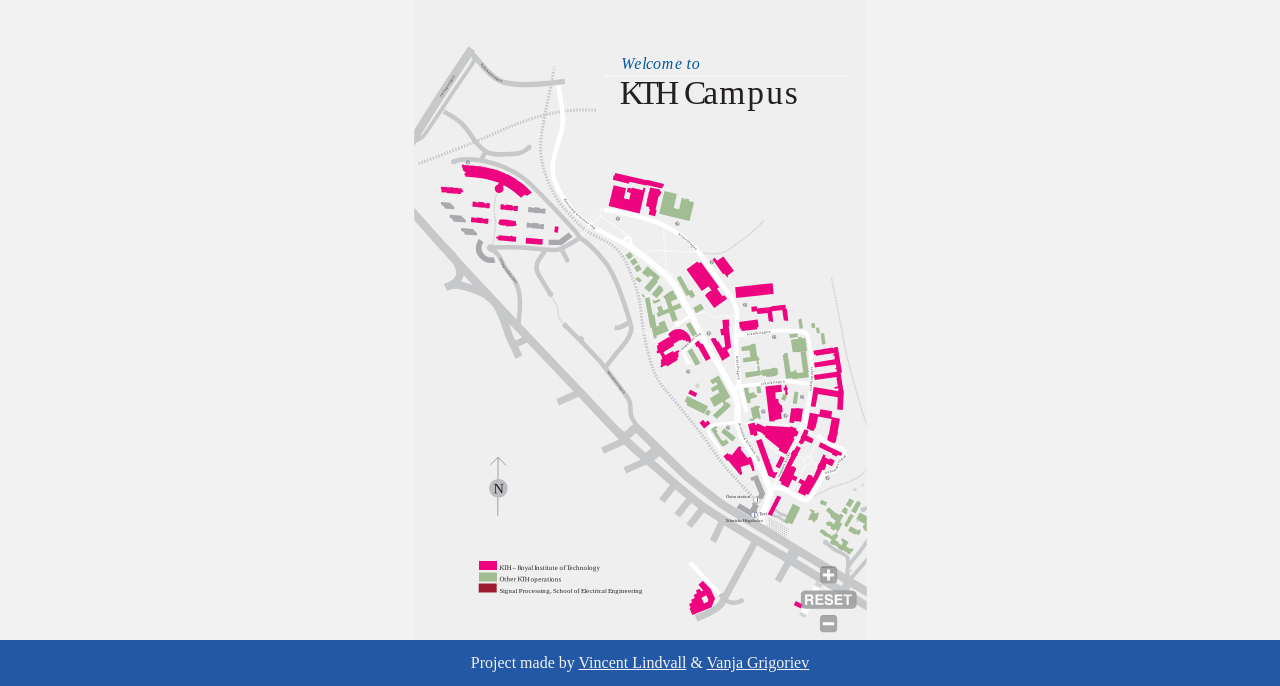
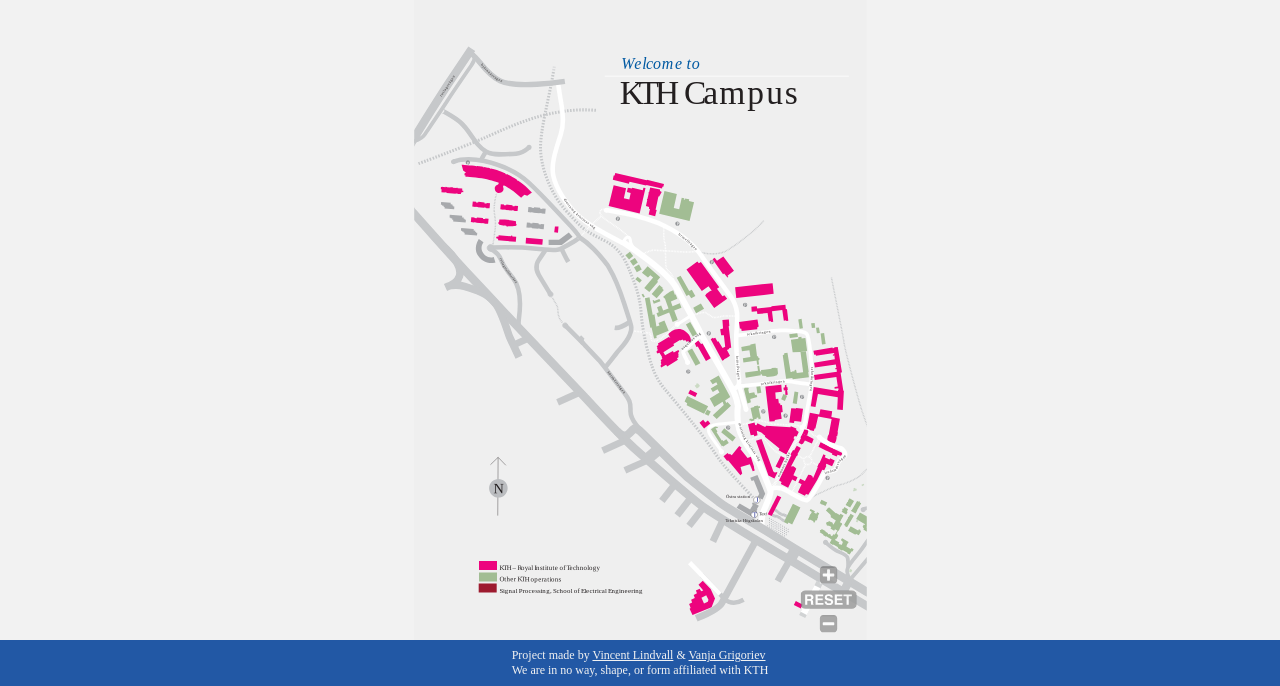
Before and after one commit to Vanjaman/InDa-Project, a plain HTML site: page src/pages/index/index.html in a window 1280 px wide. Shown: the part 114-800 px from the top of the page. Drawn offline with Linux system fonts and the light colour scheme.

Commit message:
Fixed footer.

```diff
--- a/src/pages/index/index.scss
+++ b/src/pages/index/index.scss
@@ -61,7 +61,7 @@
 
         .made-by-text {
             color: #F2F2F2;
-            font-size: 2vh;
+            font-size: 1.5vh;
         }
     }
 }
```
Also changed, not shown: src/pages/building/building.html (+4 -1 lines), src/pages/index/index.html (+1 -0 lines), src/pages/index/index.css, 1 other file.
